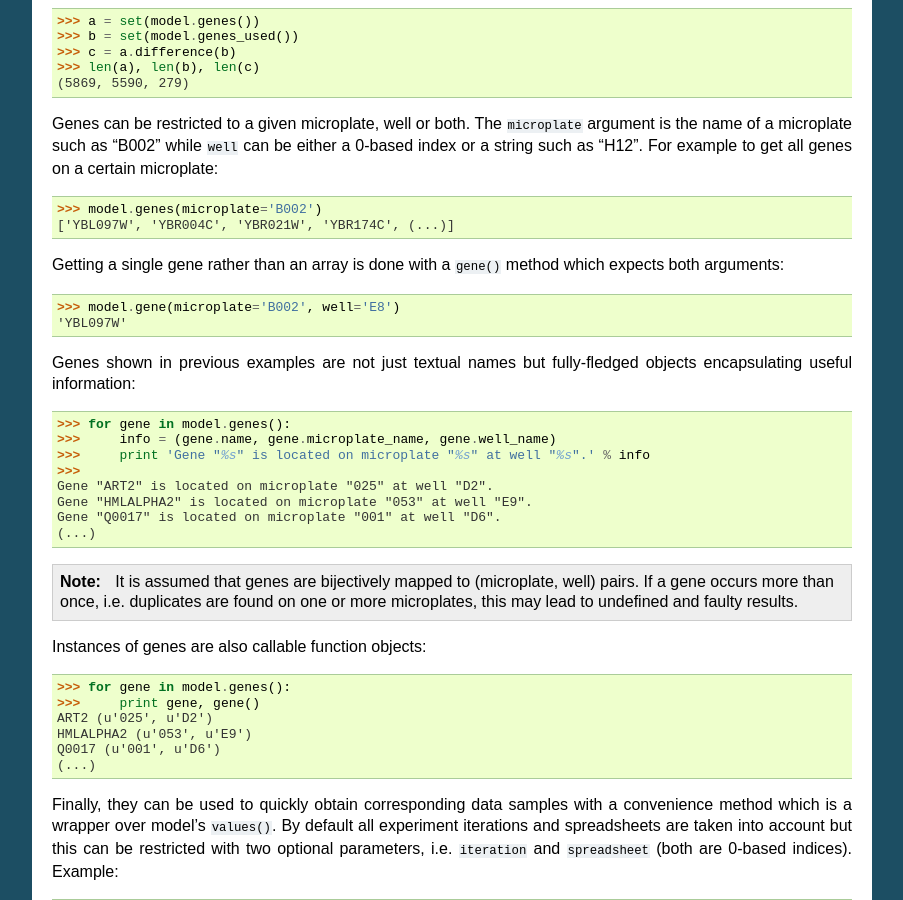
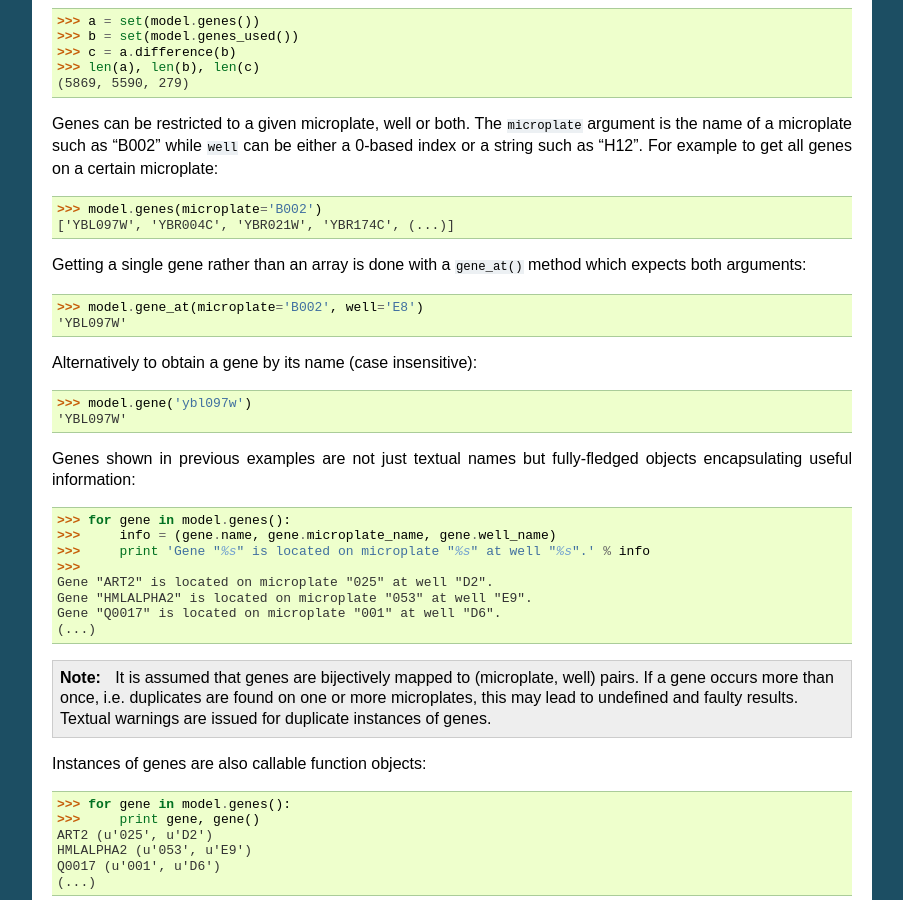
Before and after one commit to bzaczynski/microanalyst, a Sphinx documentation site: the page built from docs/source/crunch.rst, in a window 1280 px wide and 900 px high, scrolled down 1285 px. Shown: the whole window, without its empty margins (198-1101 px from the left). Built offline with Sphinx 7.4.7, drawn with Linux system fonts in a browser that asks for light colours.

Commit message:
Update model documentation

```diff
--- a/docs/source/crunch.rst
+++ b/docs/source/crunch.rst
@@ -72,9 +72,14 @@ Genes can be restricted to a given microplate, well or both. The ``microplate``
  >>> model.genes(microplate='B002')
  ['YBL097W', 'YBR004C', 'YBR021W', 'YBR174C', (...)]
 
-Getting a single gene rather than an array is done with a ``gene()`` method which expects both arguments::
+Getting a single gene rather than an array is done with a ``gene_at()`` method which expects both arguments::
 
- >>> model.gene(microplate='B002', well='E8')
+ >>> model.gene_at(microplate='B002', well='E8')
+ 'YBL097W'
+
+Alternatively to obtain a gene by its name (case insensitive)::
+
+ >>> model.gene('ybl097w')
  'YBL097W'
 
 Genes shown in previous examples are not just textual names but fully-fledged objects encapsulating useful information::
@@ -89,7 +94,7 @@ Genes shown in previous examples are not just textual names but fully-fledged ob
  (...)
 
 .. note::
-    It is assumed that genes are bijectively mapped to (microplate, well) pairs. If a gene occurs more than once, i.e. duplicates are found on one or more microplates, this may lead to undefined and faulty results.
+    It is assumed that genes are bijectively mapped to (microplate, well) pairs. If a gene occurs more than once, i.e. duplicates are found on one or more microplates, this may lead to undefined and faulty results. Textual warnings are issued for duplicate instances of genes.
 
 Instances of genes are also callable function objects::
 
```
